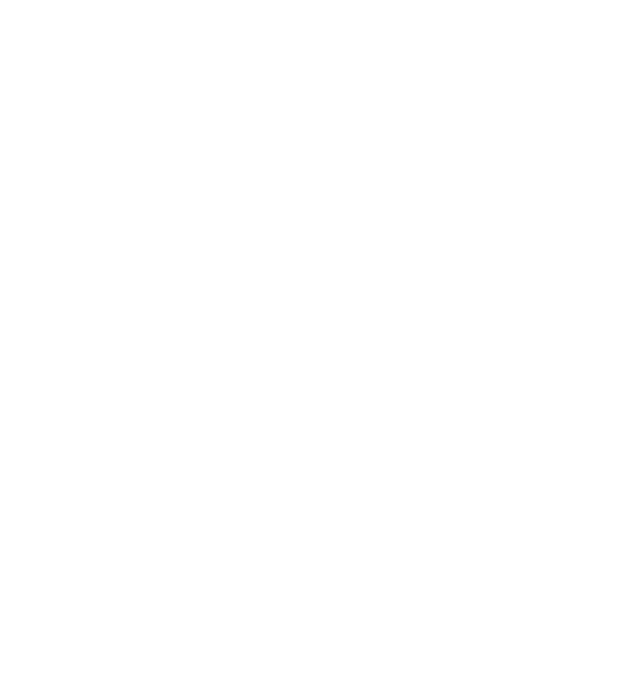
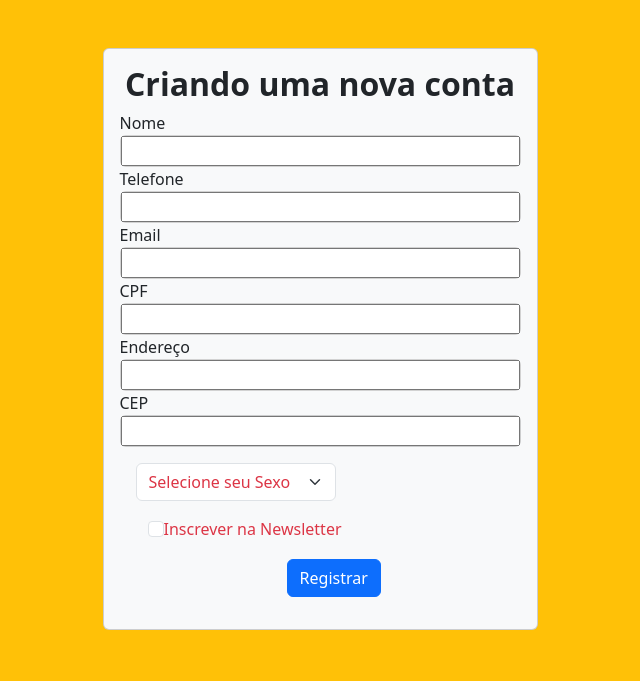
Before and after one commit to derycmore/Aula10, a plain HTML site: page index.html in a window 1280 px wide. Shown: the whole page, without its empty margins (320-960 px from the left). Drawn offline with nearby package versions, Linux system fonts and the light colour scheme.

Commit message:
30/07/2025 - 21:54

```diff
--- a/index.html
+++ b/index.html
@@ -9,10 +9,53 @@
       rel="stylesheet"
       href="https://cdn.jsdelivr.net/npm/bootstrap-icons@1.13.1/font/bootstrap-icons.min.css"
     />
-    <title>Login</title>
+    <title>Cadastre TDAH</title>
   </head>
-  <body>
-
+  <body class="bg-warning">
+    <div class="container p-5 d-flex justify-content-center align-items-center">
+          <form class="card justify-content-center col-lg-5 bg-light p-3">
+            <h2 class="fw-bold justify-content-center align-items-center d-flex text-center ">Criando uma nova conta</h2>
+            <label>Nome</label>
+            <div class="card">
+              <input class="text"></input>
+            </div>
+            <label>Telefone</label>
+            <div class="card">
+              <input class="text"></input>
+            </div>
+            <label>Email</label>
+            <div class="card ">
+              <input class="text"></input>
+            </div>
+            <label>CPF</label>
+            <div class="card ">
+              <input class="text"></input>
+            </div>
+            <label>Endereço</label>
+            <div class="card">
+              <input class="text"></input>
+            </div>
+            <label>CEP</label>
+            <div class="card bg-light">
+              <input class="text"></input>
+            </div>
+            <select class="form-select m-3 d-flex w-50 text-danger">
+              <option selected>Selecione seu Sexo</option>
+              <option value="1">Masculino</option>
+              <option value="2">Feminino</option>
+              <option value="3">Helicoptero de combate</option>
+            </select>
+            <div class="form-check">
+              <input class="form-check-input ms-1" type="checkbox" value="" id="checkIndeterminate">
+                <label class="form-check-label text-danger" for="checkIndeterminate">
+                Inscrever na Newsletter
+                </label>
+            </div>
+            <div class="d-grid gap-2 col-2 mx-auto m-3 d-flex">
+              <button type="button" class="btn btn-primary d-flex ">Registrar</button>
+            </div>
+          </form>
+        </div>
     <script src="./assets/bootstrap/js/bootstrap.bundle.min.js"></script>
   </body>
 </html>
```
